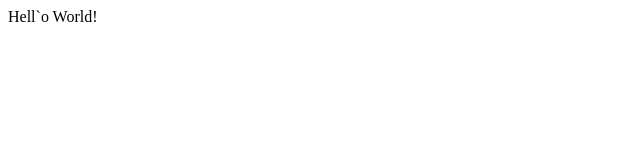
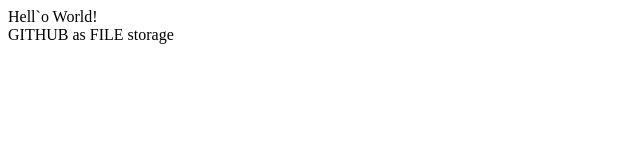
Before and after one commit to ivan-matthews/ivan-matthews.github.io, a plain HTML site: page index.html in a window 1280 px wide. Shown: the whole page, without its empty margins (0-640 px from the left). Drawn offline with Linux system fonts and the light colour scheme.

Commit message:
test file storage v1

```diff
--- a/index.html
+++ b/index.html
@@ -11,4 +11,6 @@
 
 	</body>
 
+	<div class="test">GITHUB as FILE storage</div>
+
 </html>
```
